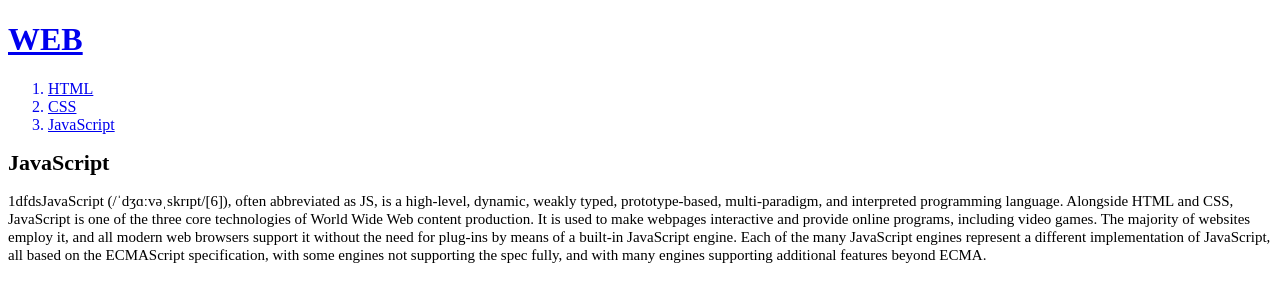
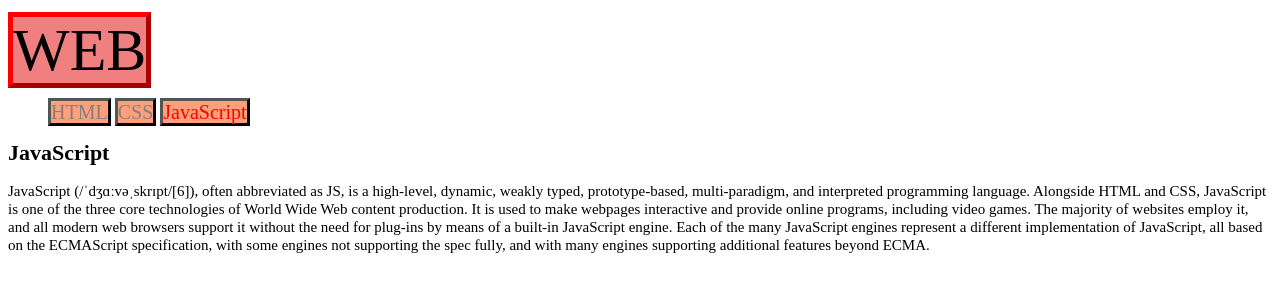
Before and after one commit to Heehyun9/new, a plain HTML site: page JavaScript.html in a window 1280 px wide. Drawn offline with Linux system fonts and the light colour scheme.

Commit message:
[UPDATE]변경3
ㅇㅇ

```diff
--- a/JavaScript.html
+++ b/JavaScript.html
@@ -3,24 +3,51 @@
     <head>
         <title>WEB - JavaScript</title>
         <meta charset="utf-8">
+        <style>
+            a {
+                color:black;
+                text-decoration:none;
+             }     /*color:red->(속성,효과,선택자에게 지정될), a-선택자(이 웹페이지에 있는 모든 a태그 선택하여 속성 적용, selector, vs (html code style="color:dd")) */
+            name {
+                text-align:center;
+                font:60px itallic bold;
+                border:5px red outset;
+                background-color:lightcoral;
+                display:inline;
+            }
+            b {
+                text-align:center;
+                font:20px bold;
+                border:3px black outset;
+                background-color:lightsalmon;
+                display:inline;
+            }
+            .saw{
+                color:gray;
+            }
+            #active{
+                color:red;
+            }
+
+        </style>
     </head>
     <body>
         <p>
-            <a href="file:///D:/workspace/new/new/index.html" target="_top" title="WEB"><h1>WEB</h1></a>
+            <a href="file:///D:/workspace/new/new/index.html" target="_top" title="WEB"><name>WEB</name></a>
         </p>
         <p>
-            <ol>
-                <a href="file:///D:/workspace/new/new/HTML.html" target="_self" title="HTML"><li>HTML</li></a>
-                <a href="file:///D:/workspace/new/new/CSS.html" target="_self" title="CSS"><li>CSS</li></a>
-                <a href="file:///D:/workspace/new/new/JavaScript.html" target="_self" title="JavaScript"><li>JavaScript</li></a>
-            </ol>
+            <ul>
+                <a href="file:///D:/workspace/new/new/HTML.html" target="_self" title="HTML" class="saw"><b>HTML</b></a>
+                <a href="file:///D:/workspace/new/new/CSS.html" target="_self" title="CSS" class="saw"><b>CSS</b></a>
+                <a href="file:///D:/workspace/new/new/JavaScript.html" target="_self" title="JavaScript" class="saw" id="active"><b>JavaScript</b></a>
+            </ul>
         </p>
 
         <p>
             <span style="font-size:22px;"><strong>JavaScript</strong></span>
         </p>
         <p>
-            <span style="font-size:15px;">1dfdsJavaScript (/ˈdʒɑːvəˌskrɪpt/[6]), often abbreviated as JS, is a high-level, dynamic, weakly typed, prototype-based, multi-paradigm, and interpreted programming language. Alongside HTML and CSS, JavaScript is one of the three core technologies of World Wide Web content production. It is used to make webpages interactive and provide online programs, including video games. The majority of websites employ it, and all modern web browsers support it without the need for plug-ins by means of a built-in JavaScript engine. Each of the many JavaScript engines represent a different implementation of JavaScript, all based on the ECMAScript specification, with some engines not supporting the spec fully, and with many engines supporting additional features beyond ECMA.</span>
+            <span style="font-size:15px;">JavaScript (/ˈdʒɑːvəˌskrɪpt/[6]), often abbreviated as JS, is a high-level, dynamic, weakly typed, prototype-based, multi-paradigm, and interpreted programming language. Alongside HTML and CSS, JavaScript is one of the three core technologies of World Wide Web content production. It is used to make webpages interactive and provide online programs, including video games. The majority of websites employ it, and all modern web browsers support it without the need for plug-ins by means of a built-in JavaScript engine. Each of the many JavaScript engines represent a different implementation of JavaScript, all based on the ECMAScript specification, with some engines not supporting the spec fully, and with many engines supporting additional features beyond ECMA.</span>
         </p>
     </body>
 </html>
```
Also changed, not shown: CSS.html (+31 -5 lines), HTML.html (+31 -5 lines), index.html (+37 -6 lines).
